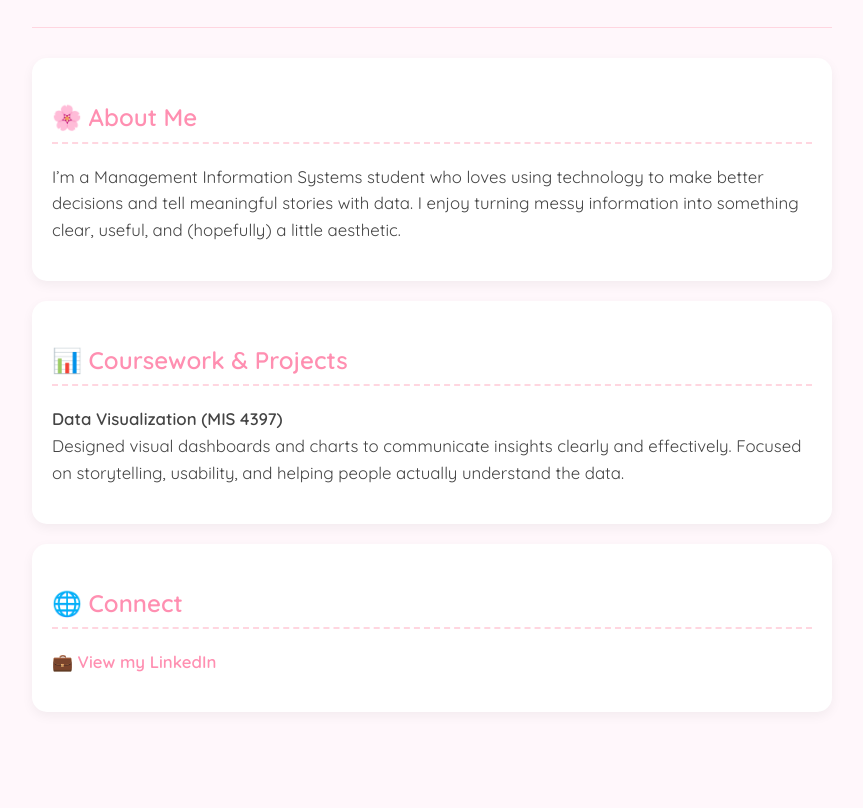
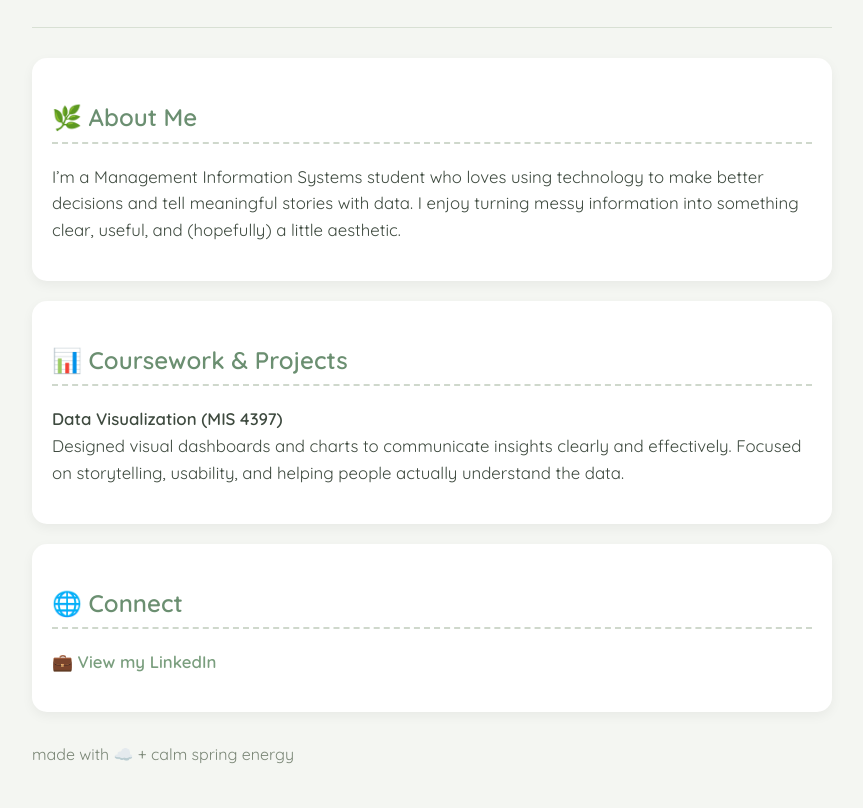
Before and after one commit to papayaaat/papayaaat.github.io, a plain HTML site: page index.html in a window 1280 px wide. Shown: the part 158-966 px from the top of the page, without its empty margins (8-871 px from the left). Before the commit the page ends 910 px from the top, so only its background shows below. Drawn offline with Linux system fonts and the light colour scheme.

Commit message:
Revise styles and text for improved design
Updated colors and fonts for a softer aesthetic.

```diff
--- a/index.html
+++ b/index.html
@@ -3,7 +3,7 @@
 <head>
     <title>Keziah's | Portfolio</title>
 
-    <!-- Cute Fonts -->
+    <!-- Cute + clean fonts -->
     <link href="https://fonts.googleapis.com/css2?family=Quicksand:wght@400;600&family=Pacifico&display=swap" rel="stylesheet">
 
     <style>
@@ -11,21 +11,21 @@
             font-family: 'Quicksand', sans-serif;
             margin: 40px;
             max-width: 800px;
-            background: #fff7fb;
-            color: #444;
+            background: #f4f6f2; /* soft sage background */
+            color: #3e4a3f;
             line-height: 1.6;
         }
 
         h1 {
             font-family: 'Pacifico', cursive;
-            color: #ff8fb1;
+            color: #6b8f71; /* muted green */
             font-size: 2.8em;
             margin-bottom: 0;
         }
 
         h2 {
-            color: #ff8fb1;
-            border-bottom: 2px dashed #ffd6e0;
+            color: #6b8f71;
+            border-bottom: 2px dashed #cfd8cc; /* soft neutral line */
             padding-bottom: 5px;
         }
 
@@ -34,7 +34,7 @@
         }
 
         a {
-            color: #ff8fb1;
+            color: #7a9e7e;
             text-decoration: none;
             font-weight: 600;
         }
@@ -51,19 +51,16 @@
             margin-bottom: 20px;
         }
 
-        .emoji {
-            font-size: 1.2em;
-        }
-
         hr {
             border: none;
-            border-top: 1px solid #ffd6e0;
+            border-top: 1px solid #d8e0d4;
             margin: 30px 0;
         }
 
         .footer {
             margin-top: 30px;
             font-size: 0.95em;
+            color: #7a8676;
         }
     </style>
 </head>
@@ -76,7 +73,7 @@
 <hr>
 
 <div class="card">
-    <h2>🌸 About Me</h2>
+    <h2>🌿 About Me</h2>
     <p>
         I’m a Management Information Systems student who loves using technology to make better decisions and tell meaningful stories with data.
         I enjoy turning messy information into something clear, useful, and (hopefully) a little aesthetic.
@@ -102,7 +99,7 @@
 </div>
 
 <div class="footer">
-    <!--<p>made with ☁️ + soft vibes</p>-->
+    <p>made with ☁️ + calm spring energy</p>
 </div>
 
 </body>
```
